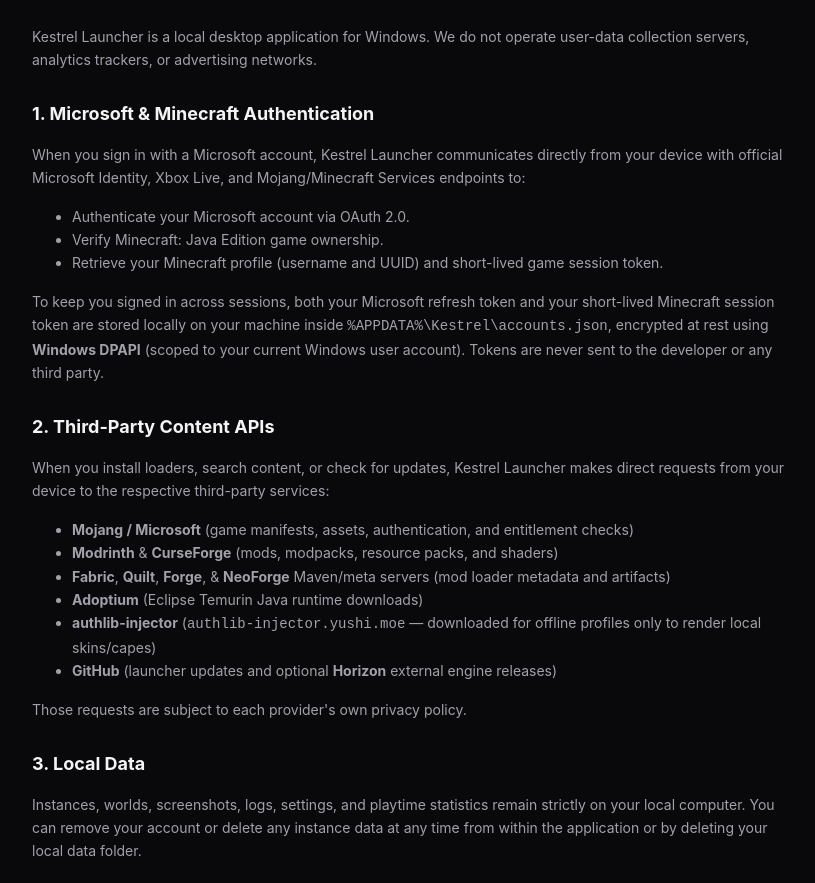
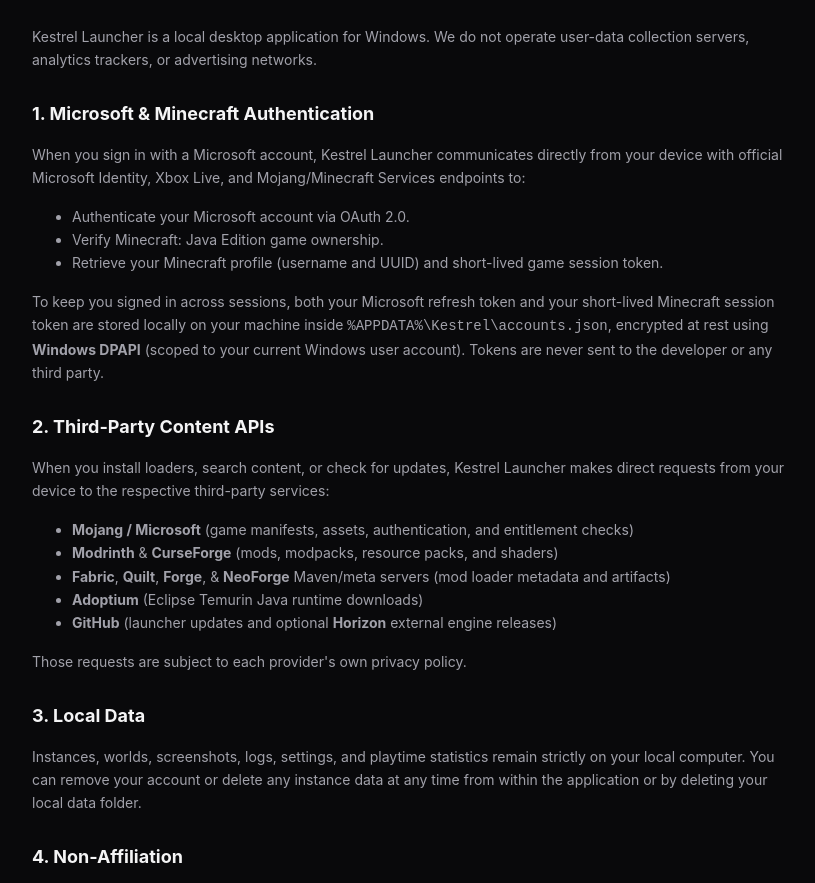
Before and after one commit to crocer211/kestrel-launcher-site, a plain HTML site: page privacy.html in a window 1280 px wide. Shown: the part 176-1059 px from the top of the page, without its empty margins (228-1043 px from the left). Drawn offline with Linux system fonts and the light colour scheme.

Commit message:
docs(privacy): remove authlib-injector from third-party services list

```diff
--- a/privacy.html
+++ b/privacy.html
@@ -58,7 +58,6 @@
       <li><strong>Modrinth</strong> &amp; <strong>CurseForge</strong> (mods, modpacks, resource packs, and shaders)</li>
       <li><strong>Fabric</strong>, <strong>Quilt</strong>, <strong>Forge</strong>, &amp; <strong>NeoForge</strong> Maven/meta servers (mod loader metadata and artifacts)</li>
       <li><strong>Adoptium</strong> (Eclipse Temurin Java runtime downloads)</li>
-      <li><strong>authlib-injector</strong> (<code>authlib-injector.yushi.moe</code> — downloaded for offline profiles only to render local skins/capes)</li>
       <li><strong>GitHub</strong> (launcher updates and optional <strong>Horizon</strong> external engine releases)</li>
     </ul>
     <p>
```
